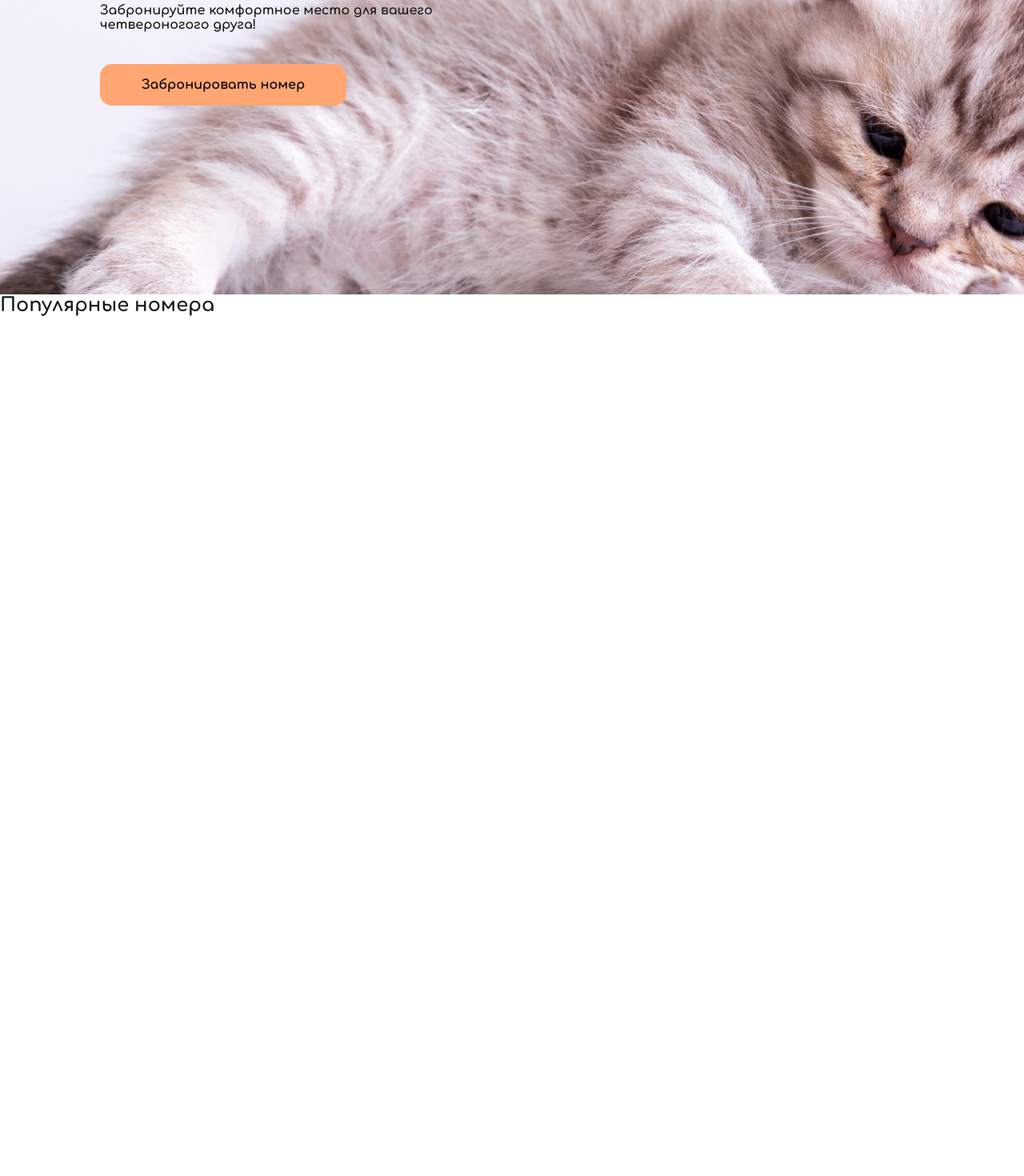
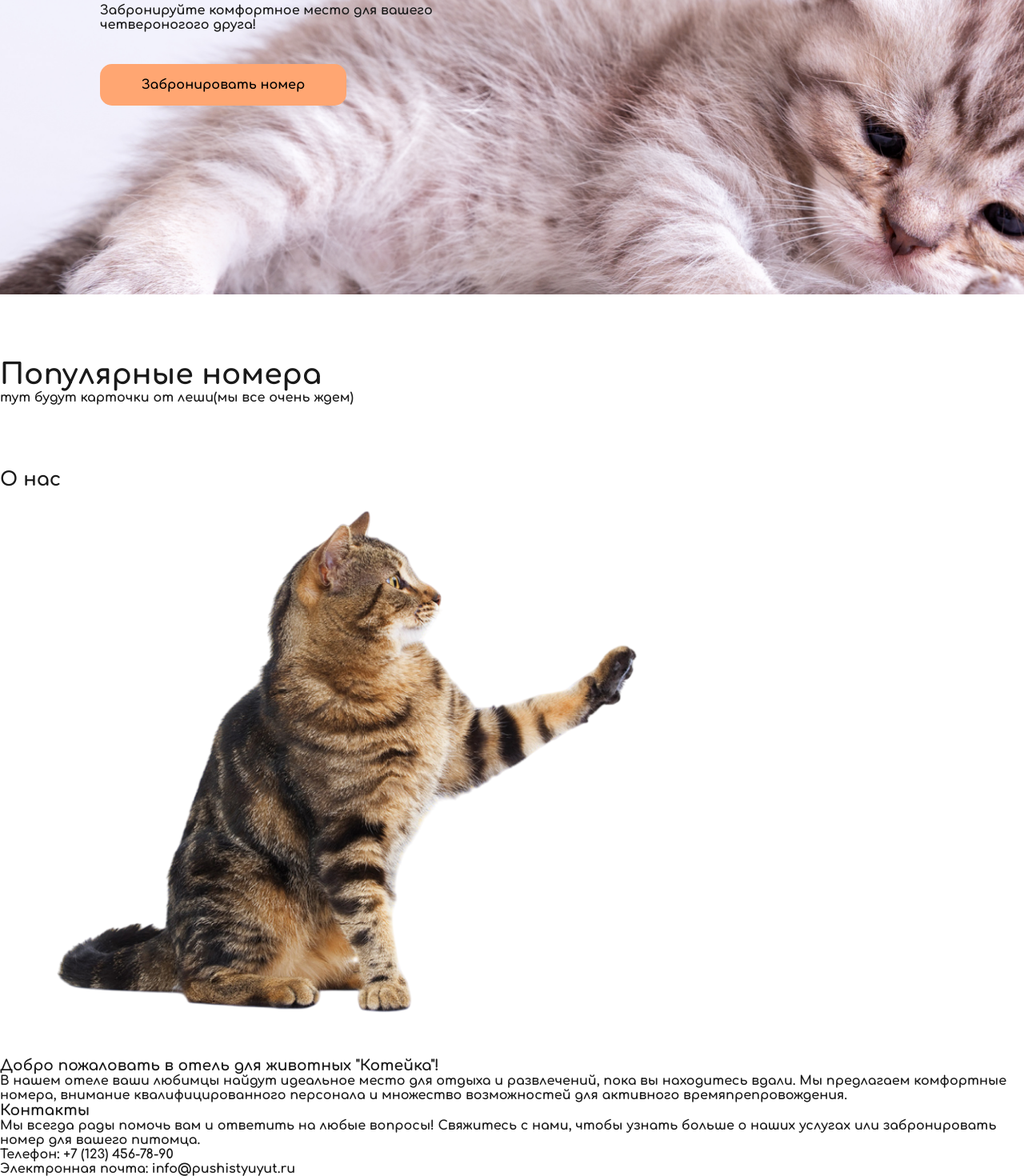
Before and after one commit to Gidralit/koteika, a Vue app in the folder koteika/frontend/: page / in a window 1280 px wide. Shown: the part 421-1891 px from the top of the page at 80% size. Before the commit the page ends 816 px from the top, so only its background shows below. Built offline with nearby package versions, Linux system fonts and the light colour scheme; no server answers.

Commit message:
подкручена api для хедера, начала делать блок "о нас"

```diff
--- /dev/null
+++ b/koteika/frontend/src/components/about/AboutUs.vue
@@ -0,0 +1,38 @@
+<script setup>
+
+</script>
+
+<template>
+  <section class="about-us">
+    <div class="container">
+      <h2 class="about-us__title">О нас</h2>
+      <div class="about-us__img">
+        <img src="@/assets/img/about-us-cat.png" alt="Картинка о нас">
+      </div>
+      <div class="about-us__content">
+        <h3 class="about-us__subtitle">Добро пожаловать в отель для животных "Котейка"!</h3>
+        <p class="about-us__description">
+          В нашем отеле ваши любимцы найдут идеальное место для отдыха и развлечений, пока вы находитесь вдали.
+          Мы предлагаем комфортные номера, внимание квалифицированного персонала и множество
+          возможностей для активного времяпрепровождения.
+        </p>
+      </div>
+      <div class="about-us__contacts">
+        <h3>Контакты</h3>
+        <p>
+          Мы всегда рады помочь вам и ответить на любые вопросы!
+          Свяжитесь с нами, чтобы узнать больше о наших услугах
+          или забронировать номер для вашего питомца.
+        </p>
+        <p>Телефон: +7 (123) 456-78-90</p>
+        <p>Электронная почта: info@pushistyuyut.ru</p>
+
+      </div>
+
+    </div>
+  </section>
+</template>
+
+<style scoped lang="scss">
+
+</style>
--- /dev/null
+++ b/koteika/frontend/src/components/about/index.js
@@ -0,0 +1,3 @@
+import AboutUs from "./AboutUs.vue";
+
+export { AboutUs }
--- a/koteika/frontend/src/components/banner/LandingBanner.vue
+++ b/koteika/frontend/src/components/banner/LandingBanner.vue
@@ -22,6 +22,7 @@
   background: url("@/assets/img/landing-banner-image.png") no-repeat center;
   background-size: cover;
   display: flex;
+  margin-bottom: 80px;
 
   & > .container{
     display: flex;
--- a/koteika/frontend/src/components/index.js
+++ b/koteika/frontend/src/components/index.js
@@ -1,2 +1,4 @@
 export * from './header'
 export * from './banner'
+export * from './room'
+export * from './about'
--- a/koteika/frontend/src/components/room/RoomList.vue
+++ b/koteika/frontend/src/components/room/RoomList.vue
@@ -3,9 +3,19 @@
 </script>
 
 <template>
-<h2>Популярные номера</h2>
+<section class="room-list">
+  <div class="container">
+    <h2 class="room-list-title font-bold">Популярные номера</h2>
+    <p>тут будут карточки от леши(мы все очень ждем)</p>
+  </div>
+</section>
 </template>
 
 <style scoped lang="scss">
-
+.room-list{
+  margin-bottom: 80px;
+  &-title{
+    font-size: 36px;
+  }
+}
 </style>
--- a/koteika/frontend/src/pages/HomePage.vue
+++ b/koteika/frontend/src/pages/HomePage.vue
@@ -2,7 +2,8 @@
 import {useMetaStore} from "@/stores/meta.js";
 import {storeToRefs} from "pinia";
 import {LandingBanner} from "@/components/index.js";
-import {RoomList} from "@/components/room/index.js";
+import { RoomList } from "@/components/index.js";
+import {AboutUs} from "@/components/index.js";
 
 </script>
 
@@ -10,6 +11,7 @@ import {RoomList} from "@/components/room/index.js";
 <main>
   <landing-banner />
   <room-list />
+  <about-us />
 </main>
 </template>
 
--- a/koteika/frontend/src/stores/meta.js
+++ b/koteika/frontend/src/stores/meta.js
@@ -10,7 +10,7 @@ export const useMetaStore = defineStore('meta', () => {
     })
 
     const getHeader = () => {
-        HeaderApi.getHeaders().then((data) => headerData.value = data.data)
+        HeaderApi.getHeaders().then((data) => headerData.value = data.data[0])
     }
 
     return {
--- a/koteika/frontend/vite.config.js
+++ b/koteika/frontend/vite.config.js
@@ -6,6 +6,7 @@ import vueDevTools from 'vite-plugin-vue-devtools'
 
 // https://vite.dev/config/
 export default defineConfig({
+
   plugins: [
     vue(),
     vueDevTools(),
```
Also changed, not shown: koteika/frontend/src/assets/img/about-us-cat.png (added).
